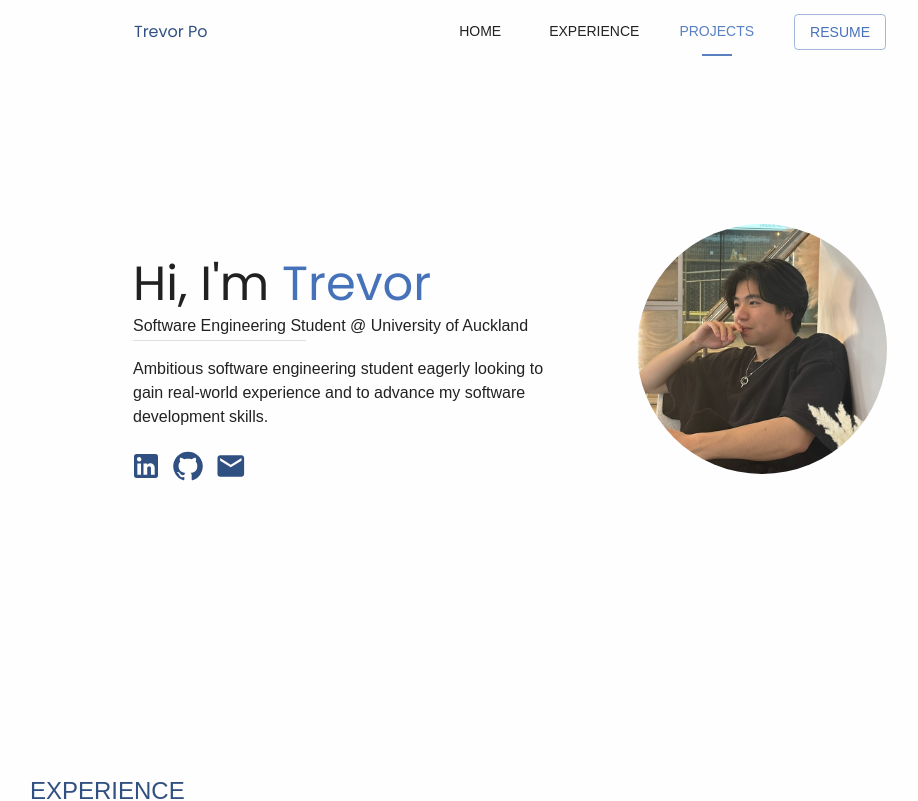
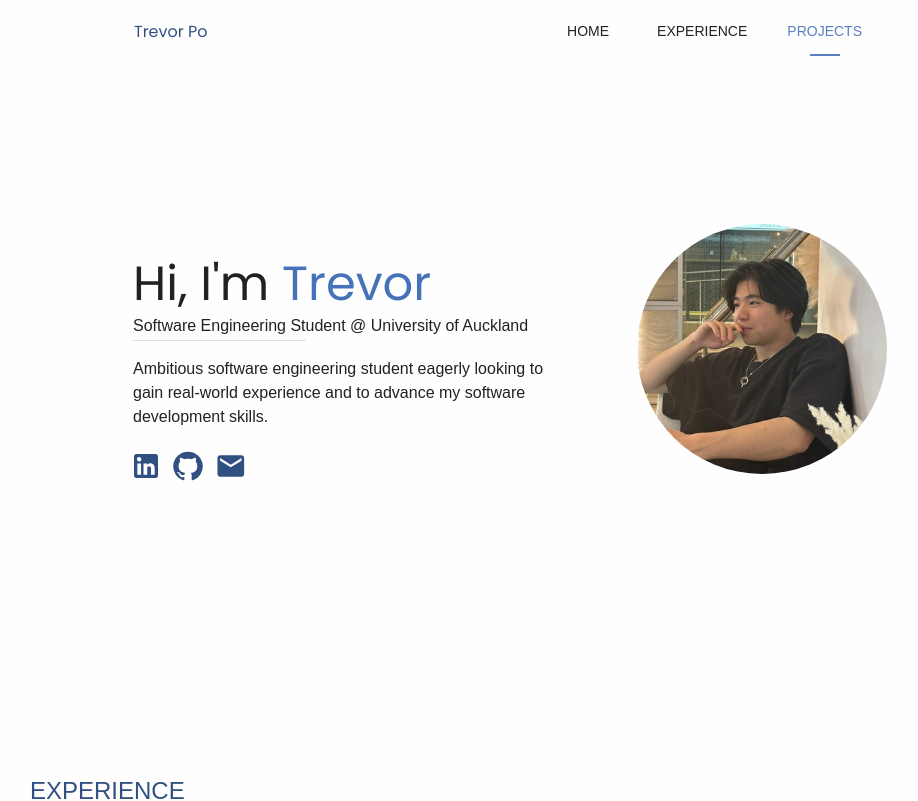
Before and after one commit to tpo920/my-portfolio, a React (Vite) app: page / in a window 1280 px wide. Shown: the top 801 px of the page, without its empty margins (130-1048 px from the left). Built offline with nearby package versions, Linux system fonts and the light colour scheme; a web font is replaced by a local one.

Commit message:
feat/Removed resume button

```diff
--- a/src/components/NavBar.jsx
+++ b/src/components/NavBar.jsx
@@ -1,7 +1,6 @@
-import { Box, Tabs, Tab, AppBar, Toolbar, Tooltip, Typography, Button, Link } from "@mui/material";
+import { Box, Tabs, Tab, AppBar, Toolbar, Typography } from "@mui/material";
 import { styled } from "@mui/material/styles";
 import { HashLink } from "react-router-hash-link";
-import resume from "../assets/pdf/resume.pdf";
 
 export default function NavBar({ tabs, value, handleChange }) {
   return (
@@ -22,13 +21,6 @@ export default function NavBar({ tabs, value, handleChange }) {
             Trevor Po
           </Typography>
           <NavBarTabs tabs={tabs} value={value} handleChange={handleChange} />
-          <Box sx={{ ml: "1rem" }}>
-            <Link href={resume} without="true" rel="noopener noreferrer" target="_blank">
-              <Tooltip title="Open Resume">
-                <Button variant="outlined">RESUME</Button>
-              </Tooltip>
-            </Link>
-          </Box>
         </Toolbar>
       </Box>
     </AppBar>
```
Also changed, not shown: 1 other file (tests, documents, lock files or other folders).
